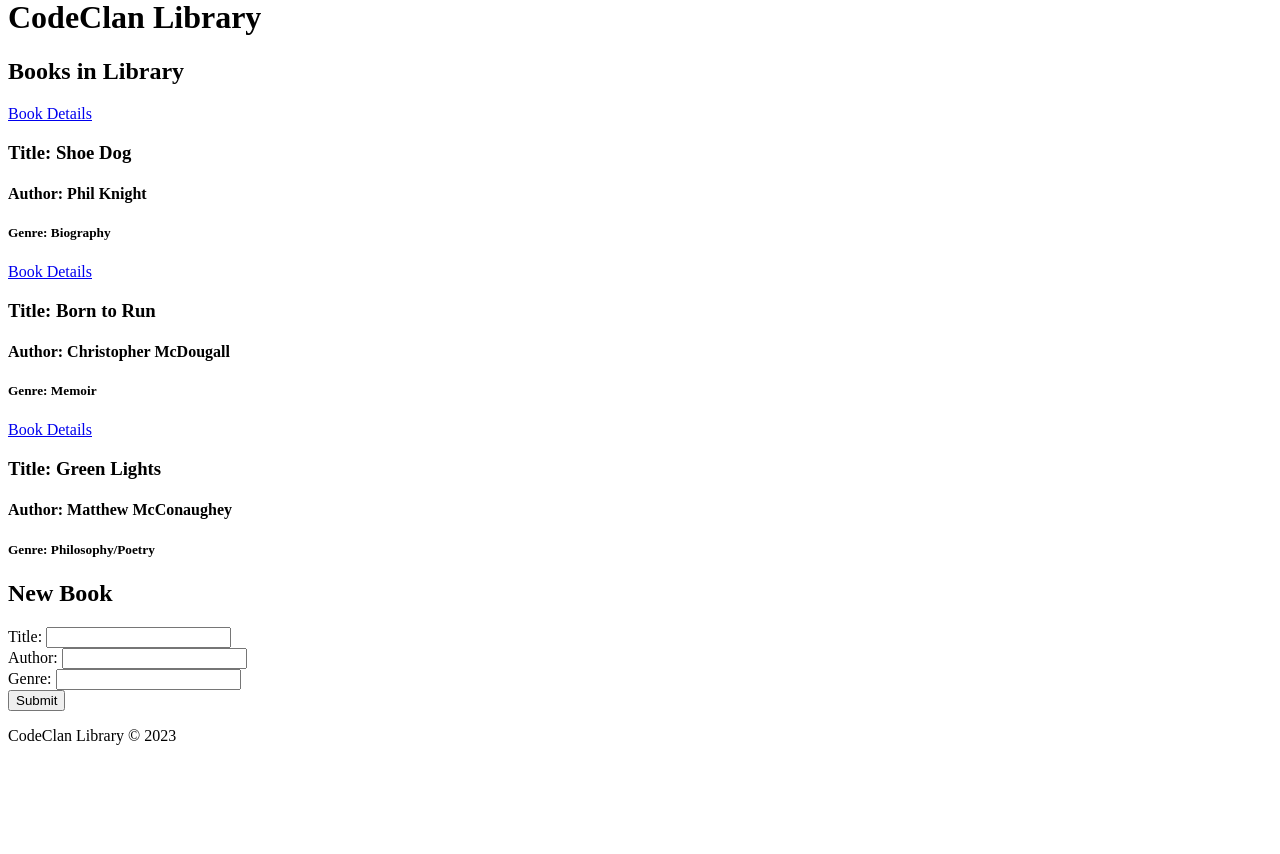
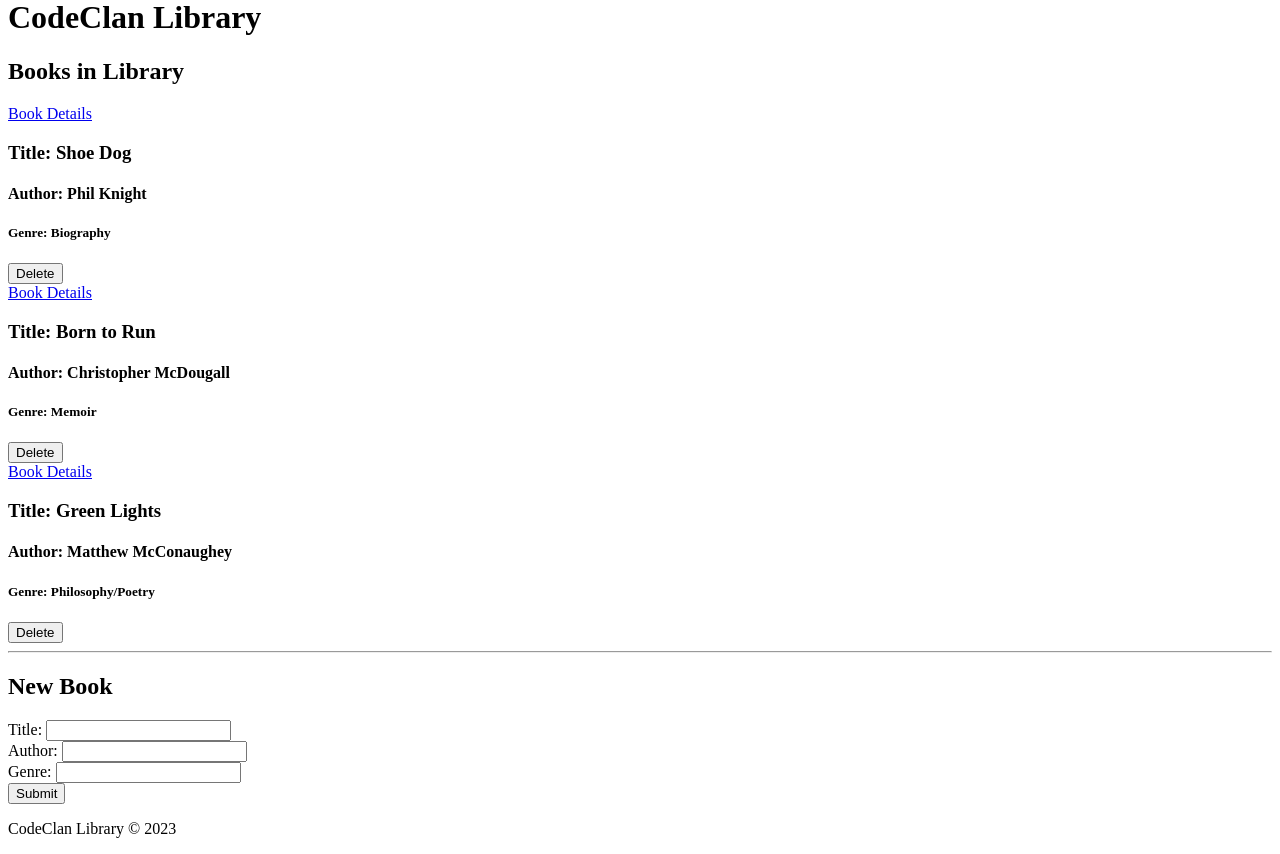
Before and after one commit to rosscondie/codeclan_library_hw, a Flask app: page / in a window 1280 px wide. Shown: the part 22-876 px from the top of the page. Before the commit the page ends 767 px from the top, so only its background shows below. Run offline with Flask 2, Linux system fonts and the light colour scheme.

Commit message:
added delete route to controller and added delete button to index.html

```diff
--- a/controllers/controller.py
+++ b/controllers/controller.py
@@ -2,7 +2,7 @@ from flask import render_template, request, redirect
 
 from app import app
 from models.book import Book
-from models.library import get_book_list, books_list, create_new_book
+from models.library import get_book_list, books_list, create_new_book, delete_book
 
 @app.route("/")
 def index():
@@ -22,3 +22,8 @@ def create():
     new_book = Book(title, author, genre)
     create_new_book(new_book)
     return redirect("/")
+
+@app.route("/books/<index>/delete", methods=["POST"])
+def destroy(index):
+    delete_book(int(index))
+    return redirect("/")
--- a/templates/index.html
+++ b/templates/index.html
@@ -11,10 +11,19 @@
             <h3>Title: {{book.title}}</h3>
             <h4>Author: {{book.author}}</h4>
             <h5>Genre: {{book.genre}}</h5>
+
+            <div>
+                <form action="/books/{{ loop.index0 }}/delete" method="POST">
+                    <input type="submit" value="Delete">
+                </form>
+            </div>
+
+
             {% endfor %}
         </section>
     </section>
 </section>
+    <hr>
     <form action="/books" method="POST">
         <h2>New Book</h2>
         <div>
```
